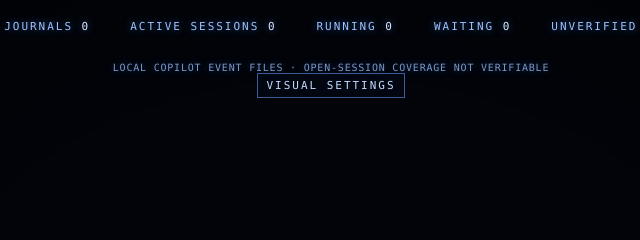
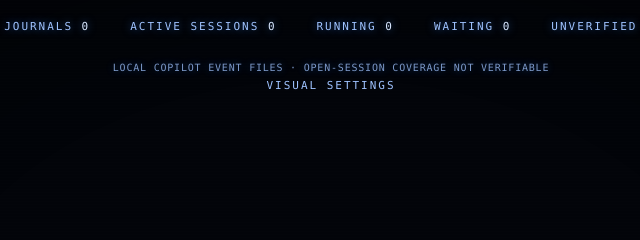
Before and after one commit to M-Lauritsen/sentient, a website: page index.html in a window 1280 px wide. Shown: the top 240 px of the page, 309-949 px from the left. Drawn offline with nearby package versions, Linux system fonts and the light colour scheme.

Commit message:
feat: enhance visual settings for improved UI interaction and styling

```diff
--- a/style.css
+++ b/style.css
@@ -83,6 +83,7 @@
 .hud-top {
   top: 20px;
   display: flex;
+  align-items: center;
   justify-content: center;
   gap: 2.5rem;
   flex-wrap: wrap;
@@ -90,13 +91,16 @@
 
 .visual-settings-open {
   pointer-events: auto;
-  border: 1px solid rgba(110, 165, 255, 0.55);
-  background: rgba(2, 8, 20, 0.82);
-  color: #c6dcff;
-  padding: 5px 8px;
+  border: 0;
+  background: transparent;
+  color: inherit;
+  padding: 7px 8px;
   font: inherit;
   letter-spacing: inherit;
+  line-height: 1;
+  white-space: nowrap;
   cursor: pointer;
+  transition: color 120ms ease, text-shadow 120ms ease;
 }
 
 .visual-settings-dialog {
@@ -134,7 +138,11 @@
 }
 
 .visual-settings-dialog button { cursor: pointer; }
-.visual-settings-dialog button:hover, .visual-settings-open:hover { border-color: var(--blue); }
+.visual-settings-dialog button:hover { border-color: var(--blue); }
+.visual-settings-open:hover {
+  color: #d8e7ff;
+  text-shadow: 0 0 8px rgba(61, 139, 255, 0.75);
+}
 .visual-settings-open:focus-visible,
 .visual-settings-dialog button:focus-visible,
 .visual-settings-dialog select:focus-visible,
```
